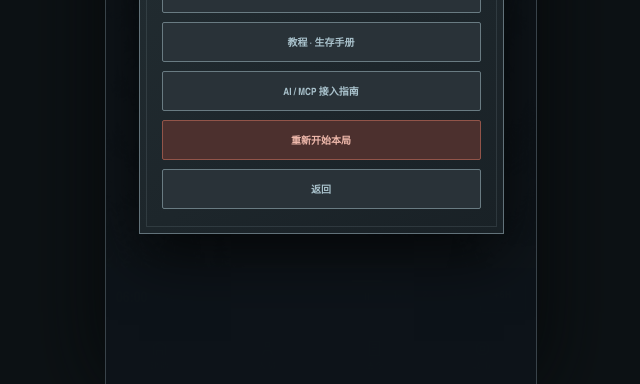
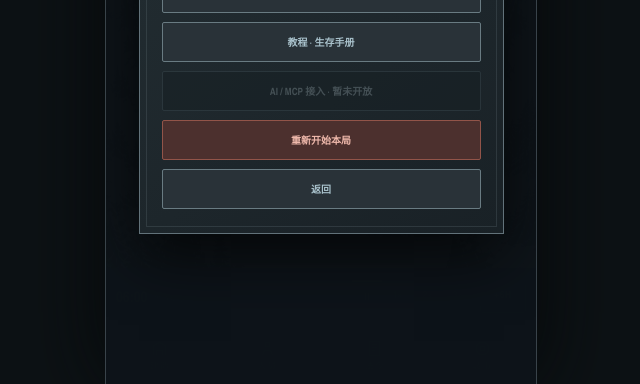
Before and after one commit to Qisi3344/Emberfall_City_Qisi, a website with bundled scripts: page index.html in a window 1280 px wide. Both pictures are taken after a click on the button 791 px from the left and 216 px from the top of the page. Shown: the part 416-800 px from the top of the page, without its empty margins (319-959 px from the left). Built offline with nearby package versions, Linux system fonts and the light colour scheme; files whose address does not match are found by name.

Commit message:
暂时锁定设置中的 MCP 接入入口
* 暂时锁定设置中的 MCP 接入入口

* 补充 MCP 未开放状态样式

```diff
--- a/main.js
+++ b/main.js
@@ -341,7 +341,7 @@ function settingsHtml() {
   const p = audio.prefs;
   const vol = key => Math.round(p[key] * 100);
   const row = (key, label) => `<label class="set-row"><span>${label}</span><input type="range" min="0" max="100" step="1" value="${vol(key)}" data-vol="${key}" aria-label="${label}"><b data-vol-view="${key}">${vol(key)}</b></label>`;
-  return `<div class="overlay settings"><div class="report settings-panel"><div class="eyebrow">SETTINGS</div><h2>设置</h2><div class="set-group">${row('master', '总音量')}${row('bgm', 'BGM 音量')}${row('sfx', '音效音量')}</div><button class="action secondary set-toggle" data-act="toggle-snow">${p.snow ? '雪花粒子 · 开' : '雪花粒子 · 关'}</button><button class="action secondary" data-act="tutorial-settings">教程 · 生存手册</button><button class="action secondary" data-act="settings-mcp">AI / MCP 接入指南</button><button class="action danger" data-act="settings-restart">${restartConfirm ? '再点一次确认重新开始' : '重新开始本局'}</button><button class="action secondary" data-act="settings-close">返回</button></div></div>`;
+  return `<div class="overlay settings"><div class="report settings-panel"><div class="eyebrow">SETTINGS</div><h2>设置</h2><div class="set-group">${row('master', '总音量')}${row('bgm', 'BGM 音量')}${row('sfx', '音效音量')}</div><button class="action secondary set-toggle" data-act="toggle-snow">${p.snow ? '雪花粒子 · 开' : '雪花粒子 · 关'}</button><button class="action secondary" data-act="tutorial-settings">教程 · 生存手册</button><button class="action secondary mcp-locked" data-act="settings-mcp" disabled aria-disabled="true" title="暂未开放">AI / MCP 接入 · 暂未开放</button><button class="action danger" data-act="settings-restart">${restartConfirm ? '再点一次确认重新开始' : '重新开始本局'}</button><button class="action secondary" data-act="settings-close">返回</button></div></div>`;
 }
 function render() {
   record();
@@ -389,7 +389,7 @@ app.addEventListener('click', event => {
   if (action === 'back-ranking') { rankingsOpen = false; render(); return; }
   if (action === 'settings') { settingsOpen = !settingsOpen; mcpGuideOpen = false; restartConfirm = false; render(); return; }
   if (action === 'settings-close') { settingsOpen = false; mcpGuideOpen = false; restartConfirm = false; render(); return; }
-  if (action === 'settings-mcp') { mcpGuideOpen = true; mcpFeedback = ''; render(); loadMcpSetup(); return; }
+  if (action === 'settings-mcp') { mcpGuideOpen = false; mcpFeedback = ''; return; }
   if (action === 'mcp-back') { mcpGuideOpen = false; render(); return; }
   if (action === 'mcp-stdio' || action === 'mcp-http') { mcpTransport = action === 'mcp-http' ? 'http' : 'stdio'; mcpCheckStatus = ''; mcpFeedback = ''; render(); return; }
   if (action === 'mcp-json' || action === 'mcp-toml') { mcpFormat = action === 'mcp-json' ? 'json' : 'toml'; mcpFeedback = ''; render(); return; }
--- a/style.css
+++ b/style.css
@@ -1454,3 +1454,14 @@
   .law-node>small{font-size:7px}
   .law-node-meta{font-size:6.5px}
 }
+
+
+/* MCP entry is intentionally locked until the public endpoint is ready */
+.settings-panel .mcp-locked:disabled{
+  opacity:.48;
+  border-color:#39474d;
+  background:#151e22;
+  color:#6f7d82;
+  cursor:not-allowed;
+  box-shadow:none;
+}
```
